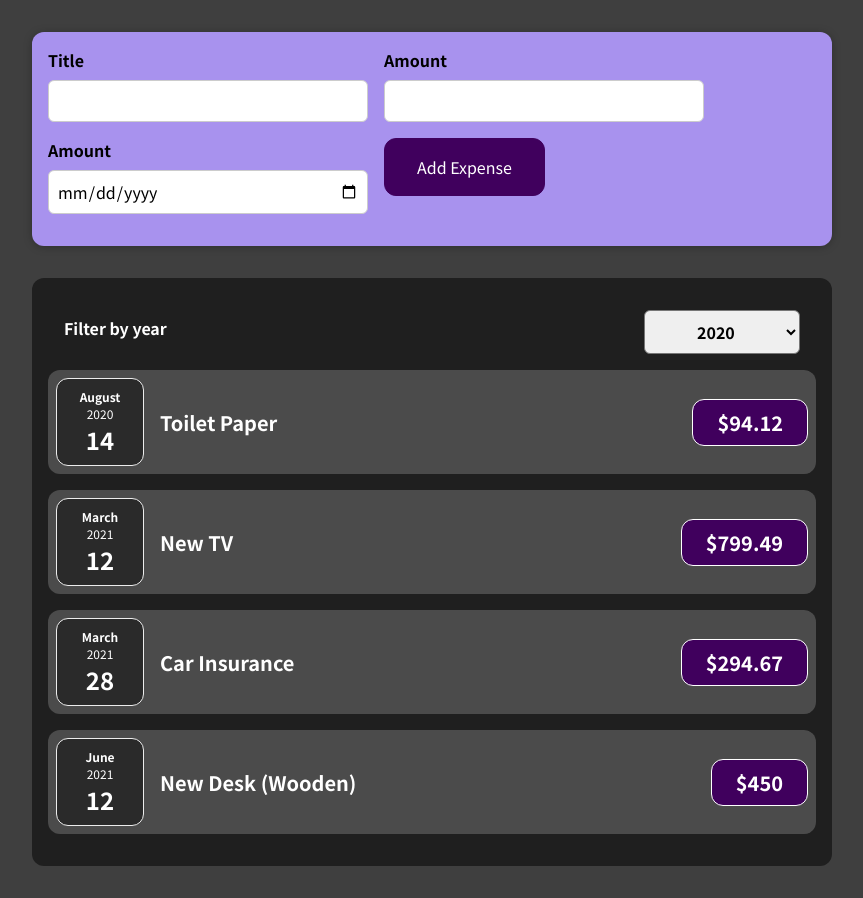
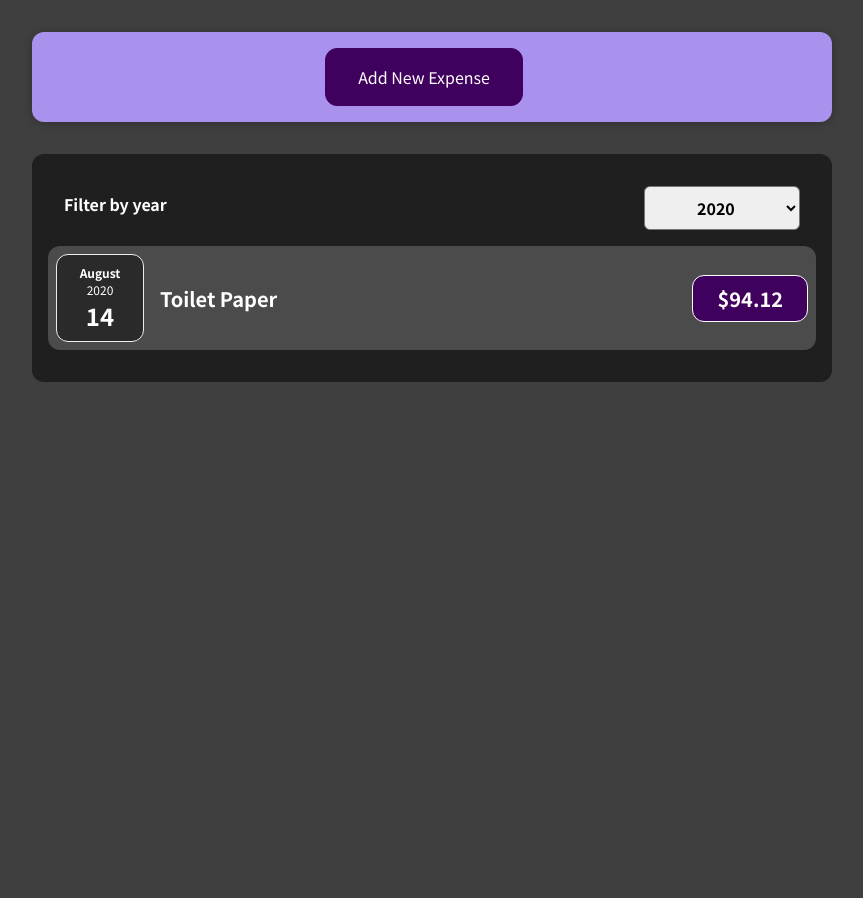
Before and after one commit to jinhanloh2021/LearnReact, a React (Create React App) app: page / in a window 1280 px wide. Shown: the whole page, without its empty margins (208-1071 px from the left). After the commit the page ends 800 px from the top, so only its background shows below. Built offline with nearby package versions, Linux system fonts and the light colour scheme.

Commit message:
Added a 'add expense' button. New state isEditting. Conditional return.

```diff
--- a/src/components/Expenses/ExpenseItem.js
+++ b/src/components/Expenses/ExpenseItem.js
@@ -6,6 +6,7 @@
 //A component in react is just a javascript function
 const ExpenseItem = (props) => {
   return (
+    <li>
       <Card className="expense-item">
         <ExpenseDate date={props.date} />
         {/* must convert date to string */}
@@ -14,6 +15,7 @@
           <div className="expense-item__price">${props.amount}</div>
         </div>
       </Card>
+    </li>
   );
 };
 export default ExpenseItem;
--- a/src/components/Expenses/Expenses.js
+++ b/src/components/Expenses/Expenses.js
@@ -1,14 +1,18 @@
-import ExpenseItem from './ExpenseItem';
 import Card from '../UI/Card';
 import './Expenses.css';
 import ExpenseFilter from './ExpenseFilter';
 import React from 'react';
+import ExpensesList from './ExpensesList';
 
 const Expenses = (props) => {
   const [filteredYear, setFilteredYear] = React.useState('2020');
   const filterChangeHandler = (selectedYear) => {
     setFilteredYear(selectedYear);
   };
+
+  const filteredExpenses = props.items.filter((expense) => {
+    return expense.date.getFullYear().toString() === filteredYear;
+  });
 
   return (
     <div>
@@ -17,14 +21,7 @@
           selected={filteredYear}
           onChangeFilter={filterChangeHandler}
         />
-        {props.items.map((el) => (
-          <ExpenseItem
-            key={el.id}
-            title={el.title}
-            amount={el.amount}
-            date={el.date}
-          />
-        ))}
+        <ExpensesList items={filteredExpenses} />
       </Card>
     </div>
   );
--- /dev/null
+++ b/src/components/Expenses/ExpensesList.css
@@ -0,0 +1,9 @@
+.expenses-list {
+  list-style: none;
+  padding: 0;
+}
+
+.expenses-list__fallback {
+  color: white;
+  text-align: center;
+}
--- /dev/null
+++ b/src/components/Expenses/ExpensesList.js
@@ -0,0 +1,23 @@
+import ExpenseItem from './ExpenseItem';
+import './ExpensesList.css';
+
+const ExpensesList = (props) => {
+  if (props.items.length === 0) {
+    return <h2 className="expenses-list__fallback">Found no expenses</h2>;
+  }
+
+  return (
+    <ul className="expenses-list">
+      {props.items.map((el) => (
+        <ExpenseItem
+          key={el.id}
+          title={el.title}
+          amount={el.amount}
+          date={el.date}
+        />
+      ))}
+    </ul>
+  );
+};
+
+export default ExpensesList;
--- a/src/components/NewExpense/ExpenseForm.js
+++ b/src/components/NewExpense/ExpenseForm.js
@@ -46,7 +46,6 @@
     };
 
     props.onSaveExpenseData(expenseData); //passes up data to parent component
-
     setEnteredTitle('');
     setEnteredAmount('');
     setEnteredDate('');
@@ -83,6 +82,9 @@
           />
         </div>
         <div className="new-expense__actions">
+          <button type="button" onClick={props.onCancel}>
+            Cancel
+          </button>
           <button type="submit">Add Expense</button>
         </div>
       </div>
--- a/src/components/NewExpense/NewExpense.js
+++ b/src/components/NewExpense/NewExpense.js
@@ -1,16 +1,36 @@
+import React from 'react';
 import './NewExpense.css';
 import ExpenseForm from './ExpenseForm';
 const NewExpense = (props) => {
+  const [isEditing, setIsEditing] = React.useState(false);
+
   const saveExpenseDataHandler = (enteredExpenseData) => {
     const expenseData = {
       ...enteredExpenseData,
       id: Math.random().toString(),
     };
     props.onAddExpense(expenseData); //passed on to parent function
+    setIsEditing(false);
   };
+
+  const startEditingHandler = () => {
+    setIsEditing(true);
+  };
+  const stopEditingHandler = () => {
+    setIsEditing(false);
+  };
+
   return (
     <div className="new-expense">
-      <ExpenseForm onSaveExpenseData={saveExpenseDataHandler} />
+      {!isEditing && (
+        <button onClick={startEditingHandler}>Add New Expense</button>
+      )}
+      {isEditing && (
+        <ExpenseForm
+          onSaveExpenseData={saveExpenseDataHandler}
+          onCancel={stopEditingHandler}
+        />
+      )}
     </div>
   );
 };
```
Lines whose indentation alone changed are shown as unchanged.
